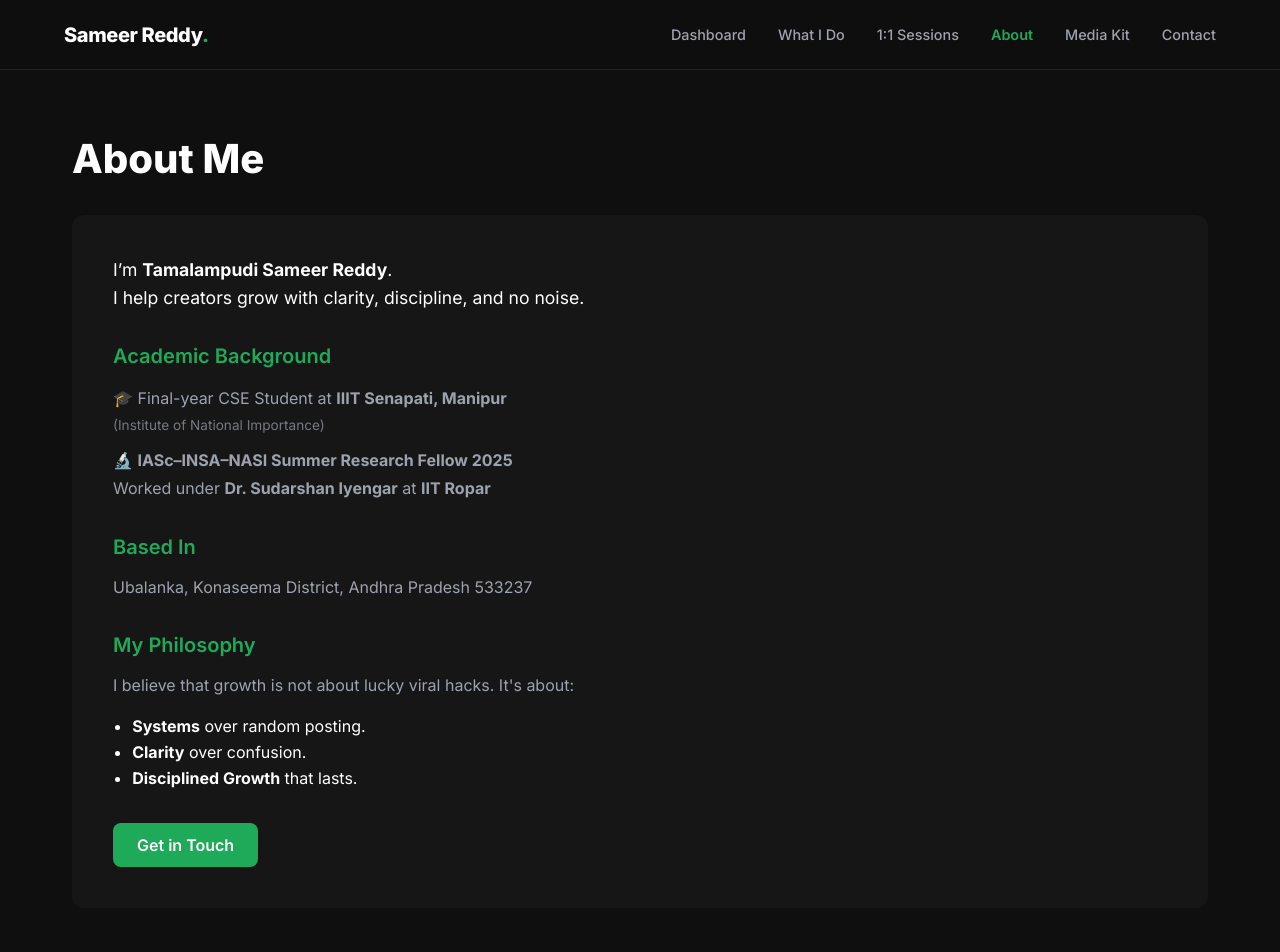
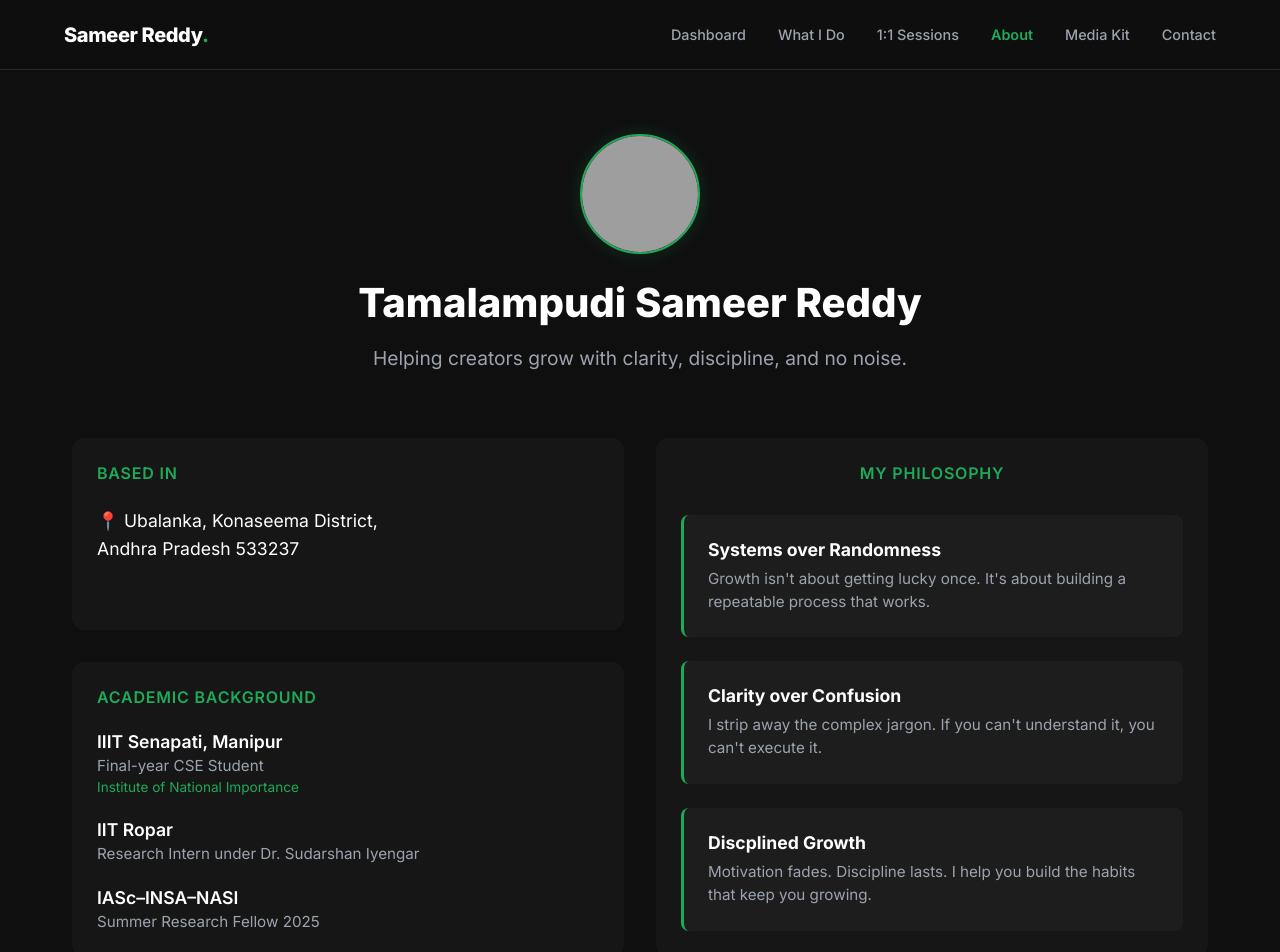
Before and after one commit to sameerreddy5/sameerreddy, a Next.js app: page /about in a window 1280 px wide. Shown: the top 952 px of the page. Built offline with nearby package versions, Linux system fonts and the light colour scheme; grey boxes are pictures that could not be loaded.

Commit message:
UI Overhaul: Premium About page with profile image, grids, and philosophy cards

```diff
--- a/src/app/about/page.tsx
+++ b/src/app/about/page.tsx
@@ -1,55 +1,120 @@
 import Link from "next/link";
+import Image from "next/image";
 
 export default function About() {
     return (
         <div className="page-container animate-fade-in">
-            <h1 style={{ fontSize: '2.5rem', fontWeight: 800, marginBottom: '2rem' }}>About Me</h1>
 
-            <div className="card" style={{ padding: '2.5rem' }}>
-                <p style={{ fontSize: '1.1rem', color: '#fff', lineHeight: 1.6, marginBottom: '2rem' }}>
-                    I’m <strong>Tamalampudi Sameer Reddy</strong>. <br />
-                    I help creators grow with clarity, discipline, and no noise.
+            {/* Hero Section */}
+            <div style={{ display: 'flex', flexDirection: 'column', alignItems: 'center', textAlign: 'center', marginBottom: '4rem' }}>
+                <div style={{
+                    position: 'relative',
+                    width: '120px',
+                    height: '120px',
+                    marginBottom: '1.5rem',
+                    borderRadius: '50%',
+                    overflow: 'hidden',
+                    border: '2px solid var(--accent)',
+                    boxShadow: '0 0 20px rgba(31, 170, 89, 0.2)'
+                }}>
+                    {/* Using the image extracted from the booking page metadata */}
+                    <Image
+                        src="https://picasso.cosmofeed.com/picture-profile.s3-ap-south-1.amazonaws.com/my_image1770277973-2026-05-02-07-52-54.png?w=600&&q=100"
+                        alt="Tamalampudi Sameer Reddy"
+                        fill
+                        style={{ objectFit: 'cover' }}
+                        priority
+                    />
+                </div>
+                <h1 style={{ fontSize: '2.5rem', fontWeight: 800, marginBottom: '1rem' }}>
+                    Tamalampudi Sameer Reddy
+                </h1>
+                <p style={{ fontSize: '1.2rem', color: 'var(--text-muted)', maxWidth: '600px', lineHeight: 1.6 }}>
+                    Helping creators grow with clarity, discipline, and no noise.
                 </p>
+            </div>
 
-                <h3 style={{ fontSize: '1.25rem', fontWeight: 600, color: 'var(--accent)', marginBottom: '1rem' }}>
+            {/* Main Content Grid */}
+            <div style={{ display: 'grid', gridTemplateColumns: 'repeat(auto-fit, minmax(300px, 1fr))', gap: '2rem', marginBottom: '4rem' }}>
+
+                {/* Column 1: Background & Location */}
+                <div style={{ display: 'flex', flexDirection: 'column', gap: '2rem' }}>
+                    <section className="card" style={{ height: '100%' }}>
+                        <h3 style={{ fontSize: '1rem', fontWeight: 600, color: 'var(--accent)', textTransform: 'uppercase', letterSpacing: '0.05em', marginBottom: '1.5rem' }}>
+                            Based In
+                        </h3>
+                        <p style={{ fontSize: '1.1rem', color: '#fff', lineHeight: 1.6 }}>
+                            📍 Ubalanka, Konaseema District,<br />
+                            Andhra Pradesh 533237
+                        </p>
+                    </section>
+
+                    <section className="card" style={{ height: '100%' }}>
+                        <h3 style={{ fontSize: '1rem', fontWeight: 600, color: 'var(--accent)', textTransform: 'uppercase', letterSpacing: '0.05em', marginBottom: '1.5rem' }}>
                             Academic Background
                         </h3>
-                <ul style={{ listStyle: 'none', paddingLeft: 0, color: 'var(--text-muted)', lineHeight: 1.8, marginBottom: '2rem' }}>
-                    <li style={{ marginBottom: '0.5rem' }}>
-                        🎓 Final-year CSE Student at <strong>IIIT Senapati, Manipur</strong>
-                        <div style={{ fontSize: '0.85rem', opacity: 0.7 }}>(Institute of National Importance)</div>
+                        <ul style={{ listStyle: 'none', padding: 0, display: 'flex', flexDirection: 'column', gap: '1.5rem' }}>
+                            <li>
+                                <div style={{ fontSize: '1.1rem', fontWeight: 600, color: '#fff', marginBottom: '0.25rem' }}>IIIT Senapati, Manipur</div>
+                                <div style={{ color: 'var(--text-muted)', fontSize: '0.95rem' }}>Final-year CSE Student</div>
+                                <div style={{ fontSize: '0.85rem', color: 'var(--accent)', marginTop: '0.25rem' }}>Institute of National Importance</div>
                             </li>
                             <li>
-                        🔬 <strong>IASc–INSA–NASI Summer Research Fellow 2025</strong>
+                                <div style={{ fontSize: '1.1rem', fontWeight: 600, color: '#fff', marginBottom: '0.25rem' }}>IIT Ropar</div>
+                                <div style={{ color: 'var(--text-muted)', fontSize: '0.95rem' }}>Research Intern under Dr. Sudarshan Iyengar</div>
                             </li>
                             <li>
-                        Worked under <strong>Dr. Sudarshan Iyengar</strong> at <strong>IIT Ropar</strong>
+                                <div style={{ fontSize: '1.1rem', fontWeight: 600, color: '#fff', marginBottom: '0.25rem' }}>IASc–INSA–NASI</div>
+                                <div style={{ color: 'var(--text-muted)', fontSize: '0.95rem' }}>Summer Research Fellow 2025</div>
                             </li>
                         </ul>
+                    </section>
+                </div>
 
-                <h3 style={{ fontSize: '1.25rem', fontWeight: 600, color: 'var(--accent)', marginBottom: '1rem' }}>
-                    Based In
-                </h3>
-                <p style={{ color: 'var(--text-muted)', lineHeight: 1.6, marginBottom: '2rem' }}>
-                    Ubalanka, Konaseema District, Andhra Pradesh 533237
-                </p>
-
-                <h3 style={{ fontSize: '1.25rem', fontWeight: 600, color: 'var(--accent)', marginBottom: '1rem' }}>
+                {/* Column 2: Philosophy */}
+                <section className="card" style={{ display: 'flex', flexDirection: 'column', justifyContent: 'center' }}>
+                    <h3 style={{ fontSize: '1rem', fontWeight: 600, color: 'var(--accent)', textTransform: 'uppercase', letterSpacing: '0.05em', marginBottom: '2rem', textAlign: 'center' }}>
                         My Philosophy
                     </h3>
-                <p style={{ color: 'var(--text-muted)', lineHeight: 1.6, marginBottom: '1rem' }}>
-                    I believe that growth is not about lucky viral hacks. It's about:
+
+                    <div style={{ display: 'grid', gap: '1.5rem' }}>
+                        <div style={{ background: 'rgba(255,255,255,0.03)', padding: '1.5rem', borderRadius: '8px', borderLeft: '3px solid var(--accent)' }}>
+                            <h4 style={{ fontSize: '1.1rem', fontWeight: 700, color: '#fff', marginBottom: '0.5rem' }}>Systems over Randomness</h4>
+                            <p style={{ fontSize: '0.95rem', color: 'var(--text-muted)', lineHeight: 1.5 }}>
+                                Growth isn't about getting lucky once. It's about building a repeatable process that works.
                             </p>
-                <ul style={{ color: '#fff', lineHeight: 1.6, paddingLeft: '1.2rem', marginBottom: '2rem' }}>
-                    <li><strong>Systems</strong> over random posting.</li>
-                    <li><strong>Clarity</strong> over confusion.</li>
-                    <li><strong>Disciplined Growth</strong> that lasts.</li>
-                </ul>
+                        </div>
 
-                <Link href="/contact" className="btn btn-primary">
-                    Get in Touch
+                        <div style={{ background: 'rgba(255,255,255,0.03)', padding: '1.5rem', borderRadius: '8px', borderLeft: '3px solid var(--accent)' }}>
+                            <h4 style={{ fontSize: '1.1rem', fontWeight: 700, color: '#fff', marginBottom: '0.5rem' }}>Clarity over Confusion</h4>
+                            <p style={{ fontSize: '0.95rem', color: 'var(--text-muted)', lineHeight: 1.5 }}>
+                                I strip away the complex jargon. If you can't understand it, you can't execute it.
+                            </p>
+                        </div>
+
+                        <div style={{ background: 'rgba(255,255,255,0.03)', padding: '1.5rem', borderRadius: '8px', borderLeft: '3px solid var(--accent)' }}>
+                            <h4 style={{ fontSize: '1.1rem', fontWeight: 700, color: '#fff', marginBottom: '0.5rem' }}>Discplined Growth</h4>
+                            <p style={{ fontSize: '0.95rem', color: 'var(--text-muted)', lineHeight: 1.5 }}>
+                                Motivation fades. Discipline lasts. I help you build the habits that keep you growing.
+                            </p>
+                        </div>
+                    </div>
+                </section>
+            </div>
+
+            {/* CTA Section */}
+            <div style={{ textAlign: 'center', marginBottom: '2rem' }}>
+                <h2 style={{ fontSize: '1.5rem', fontWeight: 700, marginBottom: '1.5rem' }}>Ready to build your growth system?</h2>
+                <div style={{ display: 'flex', gap: '1rem', justifyContent: 'center', flexWrap: 'wrap' }}>
+                    <Link href="/sessions" className="btn btn-primary">
+                        Book a Session
+                    </Link>
+                    <Link href="/contact" className="btn" style={{ background: 'rgba(255,255,255,0.1)', color: '#fff' }}>
+                        Contact Me
                     </Link>
                 </div>
             </div>
+
+        </div>
     );
 }
```
Lines whose indentation alone changed are shown as unchanged.
